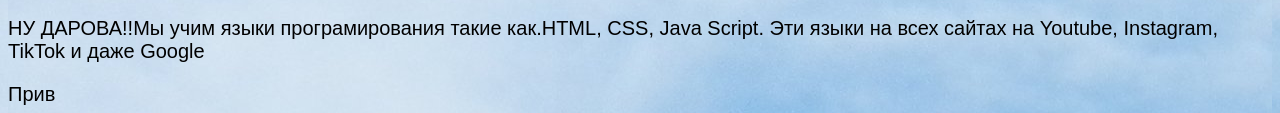
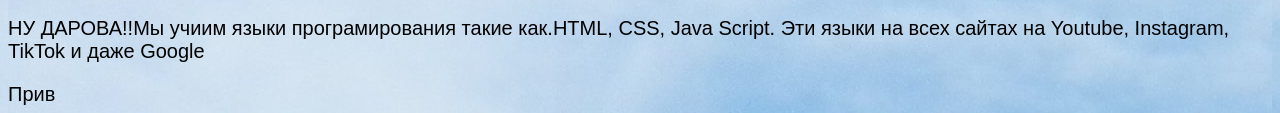
Before and after one commit to ItConsult2023/ItConsultSite, a plain HTML site: page index.html in a window 1280 px wide. Shown: the part 285-398 px from the top of the page. Drawn offline with Linux system fonts and the light colour scheme.

Commit message:
Update index.html

```diff
--- a/index.html
+++ b/index.html
@@ -23,7 +23,7 @@
 		<img src="Logos.png" class="meme">
 
 
-		<p class="regText" >НУ ДАРОВА!!Мы учим языки програмирования такие как.HTML, CSS, Java Script. Эти языки на всех сайтах на Youtube, Instagram, TikTok и даже
+		<p class="regText" >НУ ДАРОВА!!Мы учиим языки програмирования такие как.HTML, CSS, Java Script. Эти языки на всех сайтах на Youtube, Instagram, TikTok и даже
 			Google
                 </p>
 
```
